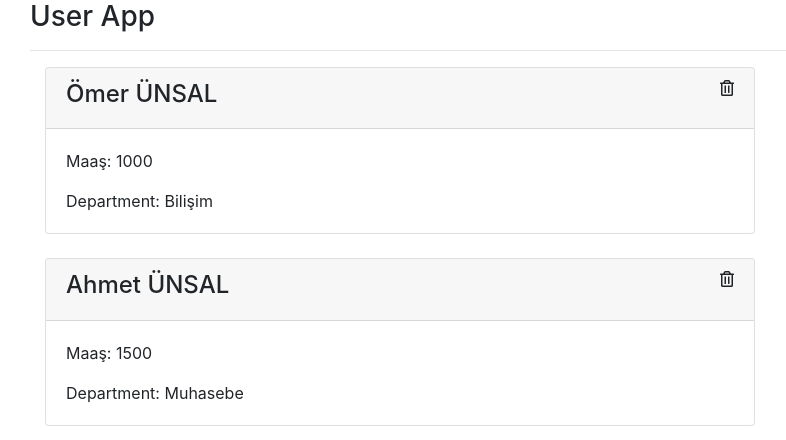
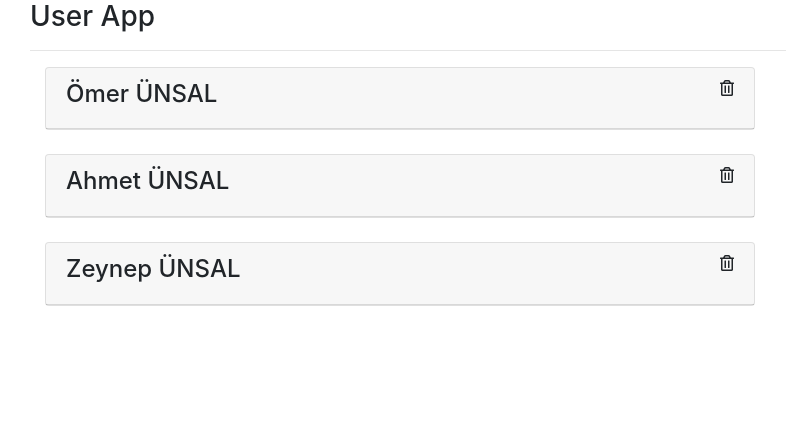
Before and after one commit to omrunsl/reacttutorial, a React (Create React App) app: page / in a window 1280 px wide. Shown: the top 440 px of the page, without its empty margins (55-841 px from the left). Built offline with nearby package versions, Linux system fonts and the light colour scheme.

Commit message:
State examples

```diff
--- a/src/App.js
+++ b/src/App.js
@@ -1,28 +1,46 @@
-import React from 'react';
+import React, { Component } from 'react';
 import Navbar from './components/Navbar'
-import User from './components/User'
+import Users from './components/Users'
 import './App.css';
 
+class App extends Component {
+  state = {
+    users: [
+      {
+        id : 1,
+        name: "Ömer ÜNSAL",
+        salary: "5000",
+        department : "Bilişim"
+      },
+      {
+        id : 2,
+        name: "Ahmet ÜNSAL",
+        salary: "6000",
+        department : "Muhasebe"
+      },
+      {
+        id : 3,
+        name: "Zeynep ÜNSAL",
+        salary: "7000",
+        department : "Bilişim"
+      }
+    ]
+  }
+  deleteUser = (id) => {
+    this.setState({
+      users : this.state.users.filter(user => id !== user.id)
+    })
+  }
+  render () {
+    return (
+      <div className="container">
+      <Navbar />
+      <hr/>
+      <Users deleteUser = {this.deleteUser} users = {this.state.users}/>
+    </div>
+    )
+  }
+}
 
 
-function App() {
-  return (
-    <div className="container">
-      <Navbar />
-      <hr/>
-      <User
-      name="Ömer ÜNSAL"
-      salary="1000"
-      department="Bilişim"
-      />
-
-      <User
-      name="Ahmet ÜNSAL"
-      salary="1500"
-      department="Muhasebe"
-      />
-    </div>
-  );
-}
-
 export default App;
--- a/src/components/User.js
+++ b/src/components/User.js
@@ -2,34 +2,54 @@ import React, { Component } from 'react'
 import PropTypes from 'prop-types'
 
 class User extends Component {
+  state = {
+    isVisible : false
+  }
+
+  onClickEvent = (e) => {
+    this.setState({
+      isVisible : !this.state.isVisible
+    })
+  }
+
+  onDeleteUser = (e) => {
+    const {id, deleteUser} = this.props
+    deleteUser(id);
+  }
   render() {
     //Destructing
     const {name, department, salary} = this.props
+    const {isVisible} =this.state
     return (
       <div className="col-md-8 mb-4">
         <div className="card">
           <div className="card-header d-flex justify-content-between">
-            <h4 className="d-inline">{name}</h4>
-            <i className="far fa-trash-alt" style={{cursor : "pointer"}}></i>
+            <h4 className="d-inline" onClick = {this.onClickEvent}>{name}</h4>
+            <i onClick = {this.onDeleteUser} className="far fa-trash-alt" style={{cursor : "pointer"}}></i>
           </div>
-          <div className="card-body">
+          {
+            isVisible ? <div className="card-body">
             <p className="card-text">Maaş: {salary}</p>
             <p className="card-text">Department: {department}</p>
-          </div>
+          </div> : null
+          }
         </div>
       </div>
     )
   }
 }
+
 User.defaultProps = {
   name: "Bilgi Yok",
   salary: "Bilgi Yok",
   department: "Bilgi Yok"
 }
+
 User.propTypes = {
   name: PropTypes.string.isRequired,
   salary: PropTypes.string.isRequired,
-  department: PropTypes.string.isRequired
+  department: PropTypes.string.isRequired,
+  deleteUser: PropTypes.func.isRequired
 }
 
 export default User;
--- /dev/null
+++ b/src/components/Users.js
@@ -0,0 +1,32 @@
+import React, { Component } from 'react'
+import User from './User'
+import PropTypes from 'prop-types'
+
+class Users extends Component {
+  render() {
+    const {users, deleteUser} = this.props;
+    return (
+      <div>
+        {
+          users.map(user => {
+            return (
+              <User
+                key = {user.id}
+                id = {user.id}
+                name = {user.name}
+                salary = {user.salary}
+                department = {user.department}
+                deleteUser = {deleteUser}
+              />
+            )
+          })
+        }
+      </div>
+    )
+  }
+}
+Users.propTypes = {
+  users: PropTypes.array.isRequired,
+  deleteUser: PropTypes.func.isRequired
+}
+export default Users
```
